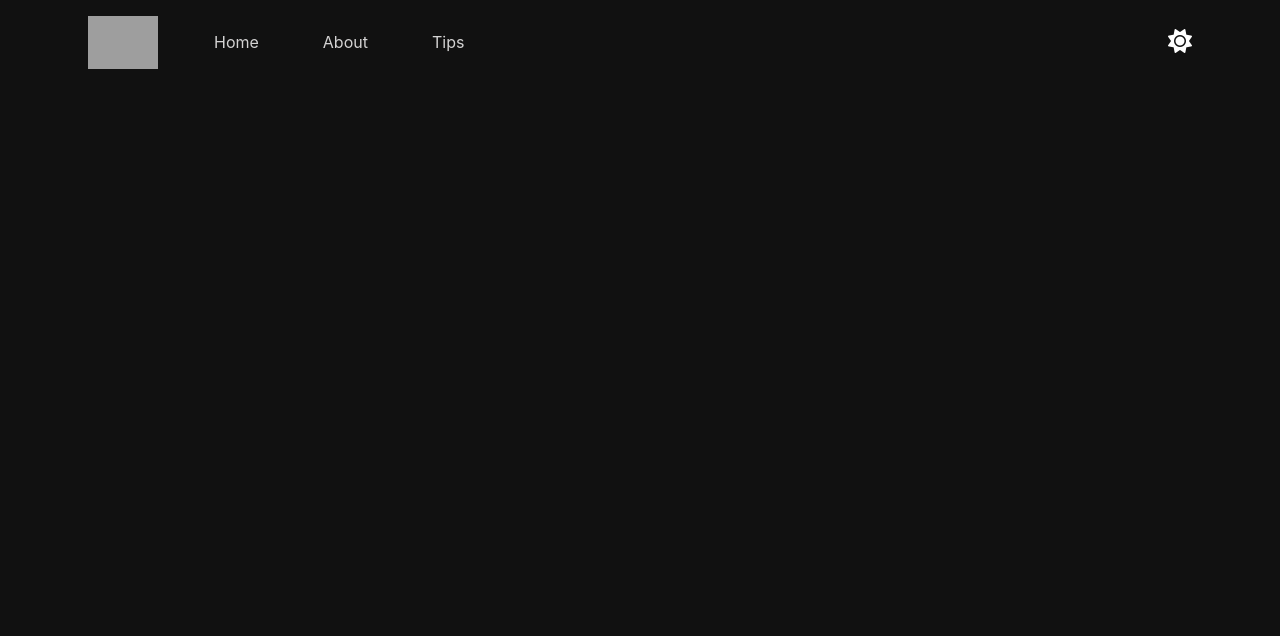
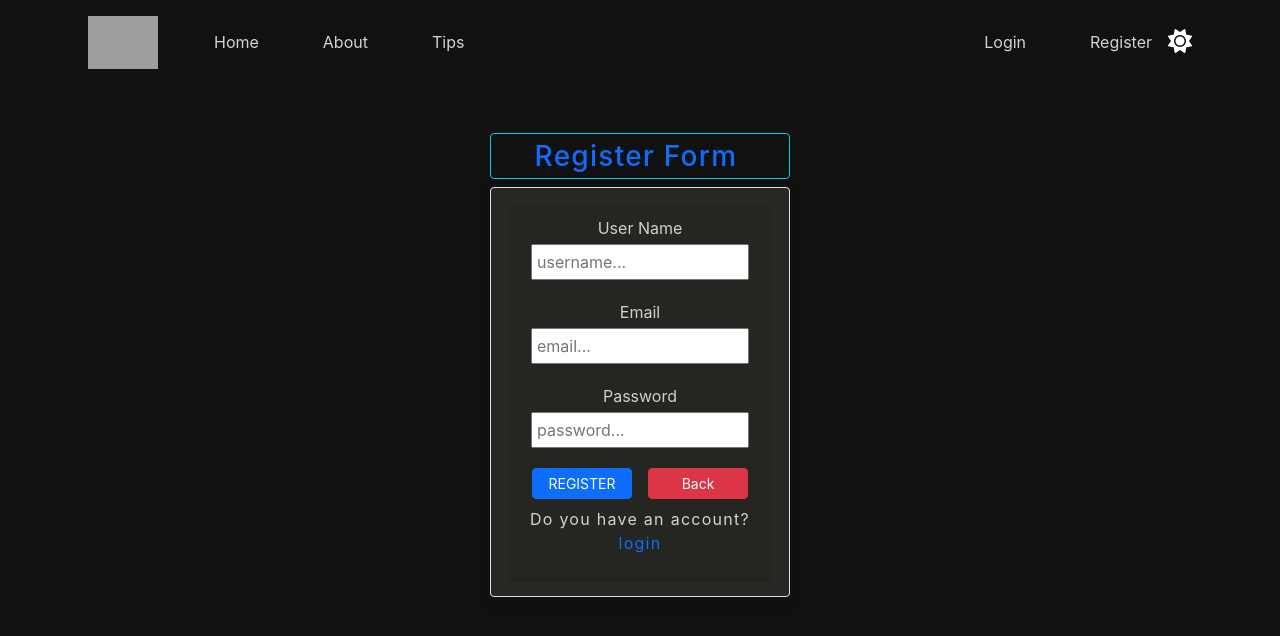
Before and after one commit to zep2zep/my-dark-mode, a React (Create React App) app: page /pages/register in a window 1280 px wide. Before the commit this address had no page. Shown: the top 636 px of the page. Built offline with nearby package versions, Linux system fonts and the light colour scheme; grey boxes are pictures that could not be loaded.

Commit message:
#Add login/redister pages

```diff
--- a/src/App.js
+++ b/src/App.js
@@ -2,6 +2,8 @@ import Home from "./Home";
 import Navbar from "./Navbar";
 import About from "./pages/About";
 import Cartelle from "./pages/Cartelle";
+import Login from "./pages/Login";
+import Register from "./pages/Register";
 import { BrowserRouter, Routes, Route } from 'react-router-dom';
 
 function App() {
@@ -12,6 +14,8 @@ function App() {
         <Route path="/" element={<Home />} />
         <Route path="/pages/about" element={<About />} />
         <Route path="/pages/cartelle" element={<Cartelle />} />
+        <Route path="/pages/login" element={<Login />} />
+        <Route path="/pages/register" element={<Register />} />
       </Routes>
     </BrowserRouter>
   );
--- a/src/Home.js
+++ b/src/Home.js
@@ -9,7 +9,7 @@ const Home = () => {
                 <p> Benvenuti nel mio angolo virtuale di caos creativo, <br></br>dove il buon senso fa spesso una pausa
                     caffè e l'arguzia è l'unica moneta accettata.<br></br>
                 </p>
-                <a href="/App.js" className="action_btn">Get Started</a>
+                <a href='./pages/about' className="action_btn">Get Started</a>
             </section>
         </div>
     )
--- a/src/Navbar.js
+++ b/src/Navbar.js
@@ -61,6 +61,10 @@ const Navbar = () => {
                                     <NavItem to="/pages/About">About</NavItem>
                                     <NavItem to="/pages/cartelle">Tips</NavItem>
                                 </ul>
+                                <ul className="navbar-nav me-2">
+                                    <NavItem to="/pages/login">Login</NavItem>
+                                    <NavItem to="/pages/register">Register</NavItem>
+                                </ul>
                                 <span id="theme-icon" style={{ fontSize: '24px' }} onClick={cambiaTema}>
                                     {theme === 'light-mode' ? (
                                         <i className="fas fa-moon" />
--- a/src/index.css
+++ b/src/index.css
@@ -24,7 +24,7 @@
 }
 
 .light-mode {
-  --clr-bg: #efefef;
+  --clr-bg: #c3d3b6;
   --clr-text: #222;
   --clr-primary: rgb(56, 146, 194);
   --clr-card: #eeeeee;
@@ -130,7 +130,7 @@ p {
   }
 }
 
-.btn {
+/* .btn {
   display: inline-block;
   border: none;
   padding: 0.4rem 1.25rem;
@@ -144,7 +144,7 @@ p {
   text-transform: uppercase;
   background-color: var(--clr-primary);
   color: var(--clr-text);
-}
+} */
 
 .btn:hover {
   transform: scale(1.03);
--- a/src/pages/About.js
+++ b/src/pages/About.js
@@ -22,7 +22,7 @@ const About = () => {
                     <br></br>
                     Tra i link disponibili troviamo a Home, ad About, a Tips e altri ancora in divenire, offrendo così un facile accesso alle diverse funzionalità del sito.
                     <br></br>
-                    CreativeHub è pubblicato su <a href='https://vercel.app/'>vercel.com</a>, un sito che promuove un ambiente inclusivo e stimolante che favorisce la creatività, l'apprendimento e la condivisione di idee in un'esperienza interattiva e coinvolgente.
+                    CreativeHub è pubblicato su <a href='https://vercel.app/'>vercel.com</a>, a questo <a href='https://my-dark-mode.vercel.app'> link</a> un sito che promuove un ambiente inclusivo e stimolante che favorisce la creatività, l'apprendimento e la condivisione di idee in un'esperienza interattiva e coinvolgente.
                     <br></br>
                     Inoltre, il repository del sito si trova su <a href='https://github.com/zep2zep/my-dark-mode'>github.com</a>, dove è possibile accedere al codice sorgente e contribuire allo sviluppo della piattaforma.
                 </p>
--- a/src/pages/Cartelle.js
+++ b/src/pages/Cartelle.js
@@ -5,7 +5,7 @@ const Cartelle = () => {
     return (
 
         <div class="container-fliud">
-            <div class="row row-cols-1 row-cols-md-3
+            <div class="row row-cols-1 row-cols-md-2
                     row-cols-lg-4 ms-2">
                 {data.map((el) => (
                     <Articolo key={el.id} {...el} />
--- /dev/null
+++ b/src/pages/Login.js
@@ -0,0 +1,83 @@
+import React from 'react'
+import { Link } from "react-router-dom";
+const Login = () => {
+    return (
+        <div className="container mt-4" >
+            <div style={{ maxWidth: '600px', textAlign: 'center' }}>
+                <div className="bg-body-secondary
+                    text-primary
+                    border-info
+                    border
+                    rounded-1
+                    border-1
+                    mt-2">
+                    <h3 className='m-2 me-3'>
+                        Login form
+                    </h3>
+                </div>
+                <div className="col-md-12 mt-2">
+                    <div class="card
+                        border
+                        rounded-1
+                        border-1">
+                        <div class="card-header">
+                            <form>
+
+
+
+                                <div className="form-group">
+                                    <label className=" mt-2" for="username">User Name</label>
+                                    <div className="row d-flex justify-content-center ms-2 mt-1 me-2">
+                                        <input
+                                            type="text"
+                                            name="username"
+                                            className="mb-3 p-1"
+                                            placeholder="username..."
+                                        /*  onChange={handleChange} */
+                                        />
+                                    </div>
+                                </div>
+                                <div className="form-group">
+                                    <label className="mt-2" for="pwd">Password</label>
+                                    <div className="row d-flex justify-content-center ms-2 mt-1 me-2">
+                                        <input
+                                            type="password"
+                                            name="password"
+                                            className="mb-3 p-1"
+                                            placeholder="password..."
+                                        /*  onChange={handleChange} */
+                                        />
+                                    </div>
+                                </div>
+
+
+
+
+                                <div className="form-group">
+                                    <button
+                                        type="button"
+                                        className="btn btn-primary btn-sm mt-1 mb-2 me-3"
+                                        style={{ width: '95px' }}
+                                    /*  onClick={handleSubmit} */
+                                    >
+                                        Login
+                                    </button>
+                                    <Link to="/" className="btn btn-danger btn-sm mt-1 mb-2" style={{ width: '95px' }}>Back</Link>
+                                </div>
+                                <div className="mt-2">
+                                    {/* {err && <small className="text-danger mb-1">{err}</small>} */}
+                                    <Link to="/pages/login">forgotten password? </Link>
+                                </div>
+                                <div className="mt-2 mb-3">
+                                    New member in here? <Link to="/pages/register">register</Link>
+                                </div>
+                            </form>
+                        </div>
+                    </div>
+                </div>
+            </div>
+        </div>
+    )
+}
+
+export default Login
--- /dev/null
+++ b/src/pages/Register.js
@@ -0,0 +1,87 @@
+import React from 'react'
+import { Link } from "react-router-dom";
+const Register = () => {
+    return (
+        <>
+            <div className="container mt-4" >
+                <div style={{ maxWidth: '600px', textAlign: 'center' }}>
+                    <div className="bg-body-secondary
+                        text-primary
+                        border-info
+                        border
+                        rounded-1
+                        border-1
+                        mt-2">
+                        <h3 className='m-2 me-3'>
+                            Register form
+                        </h3>
+                    </div>
+                    <div className="col-md-12 mt-2">
+                        <div className="card
+                            border
+                            rounded-1
+                            border-1">
+                            <div class="card-header">
+                                <form >
+                                    <div className="form-group">
+                                        <label className="mt-1" for="username">User Name</label>
+                                        <div className="row d-flex justify-content-center ms-2 mt-1 me-2">
+                                            <input
+                                                type="text"
+                                                name="username"
+                                                className="mb-3 p-1"
+                                                placeholder="username..."
+                                            /*  onChange={handleChange} */
+                                            />
+                                        </div>
+                                    </div>
+                                    <div className="form-group">
+                                        <label className="mt-1" for="email">Email</label>
+                                        <div className="row d-flex justify-content-center ms-2 mt-1 me-2">
+                                            <input
+                                                type="email"
+                                                name="email"
+                                                className="mb-3 p-1"
+                                                placeholder="email..."
+                                            /* onChange={handleChange} */
+                                            />
+                                        </div>
+                                    </div>
+                                    <div className="form-group">
+                                        <label className="mt-1" for="pwd">Password</label>
+                                        <div className="row d-flex justify-content-center ms-2 mt-1 me-2">
+                                            <input
+                                                type="password"
+                                                name="password"
+                                                className="mb-3 p-1"
+                                                placeholder="password..."
+                                            /*  onChange={handleChange} */
+                                            />
+                                        </div>
+                                    </div>
+                                    <div className="form-group">
+                                        <button
+                                            type="button"
+                                            className="btn btn-primary  btn-sm mt-1 mb-2 me-3"
+                                            style={{ width: '100px' }}
+                                        /* onClick={handleSubmit} */
+                                        >
+                                            REGISTER
+                                        </button>
+                                        <Link to="/" className="btn btn-danger btn-sm mt-1 mb-2" style={{ width: '100px' }}>Back</Link>
+                                    </div>
+                                    {/* {error && <small className="text-danger mb-2">{error}</small>} */}
+                                    <p>
+                                        Do you have an account? <Link to="/pages/login">login</Link>
+                                    </p>
+                                </form>
+                            </div>
+                        </div>
+                    </div>
+                </div>
+            </div>
+        </>
+    )
+}
+
+export default Register
```
